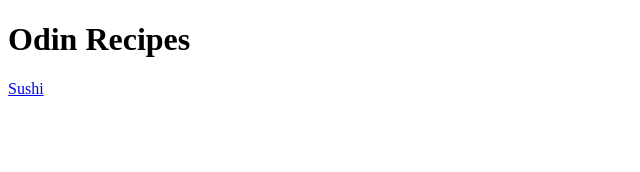
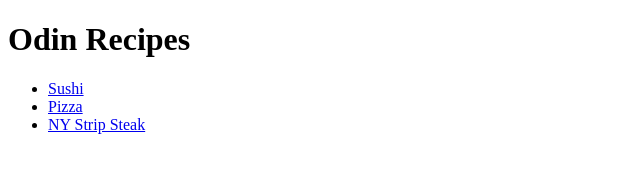
Before and after one commit to jdylantapp/odin-recipes, a plain HTML site: page index.html in a window 1280 px wide. Shown: the whole page, without its empty margins (0-640 px from the left). Drawn offline with Linux system fonts and the light colour scheme.

Commit message:
added links to steak.html and pizza.html to index.html

```diff
--- a/index.html
+++ b/index.html
@@ -7,6 +7,11 @@
 </head>
 <body>
     <h1>Odin Recipes</h1>
-    <a href="recipes/sushi.html">Sushi</a>
+    <ul>
+        <li><a href="recipes/sushi.html">Sushi</a></li>
+        <li><a href="recipes/pizza.html">Pizza</a></li>
+        <li><a href="recipes/steak.html">NY Strip Steak</a></li>
+    </ul>
+
 </body>
 </html>
```
